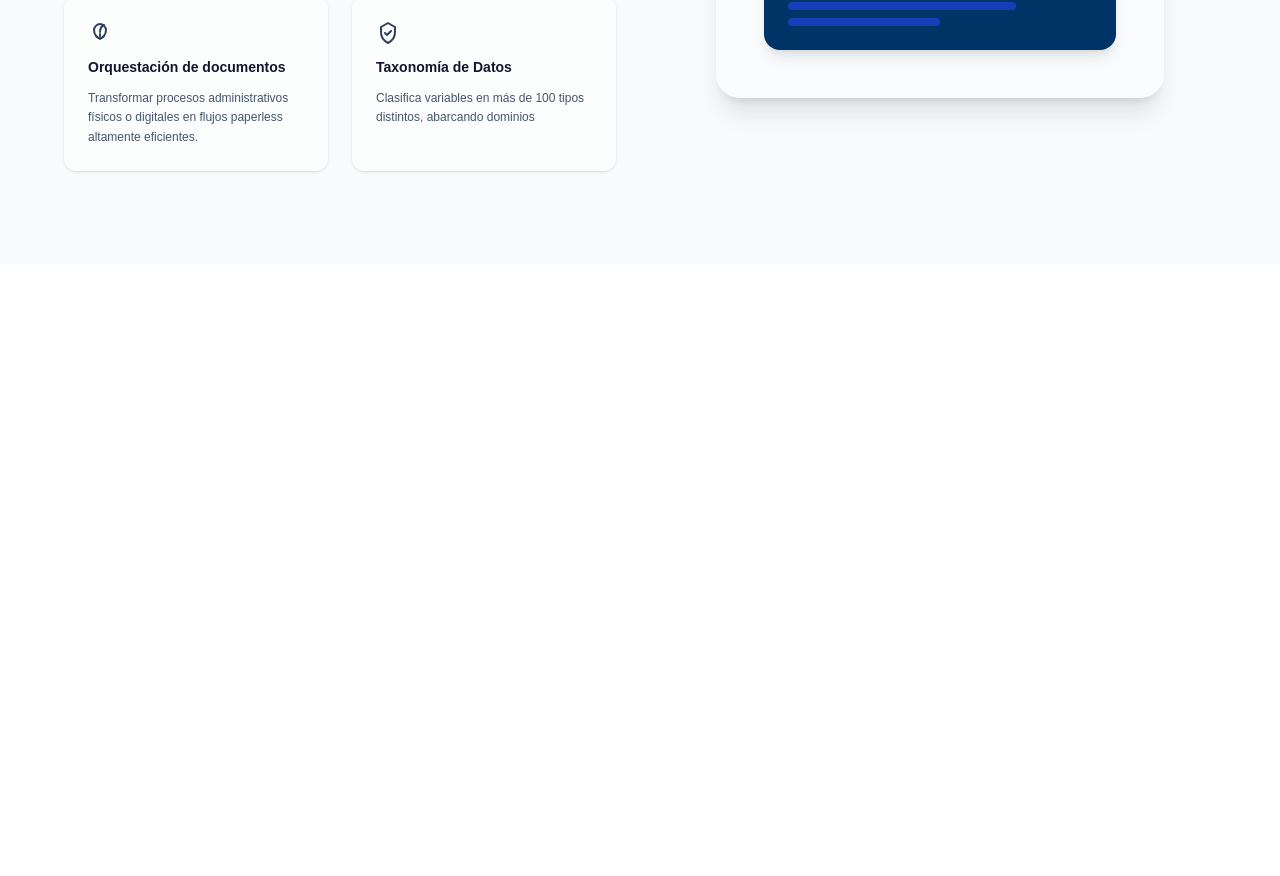
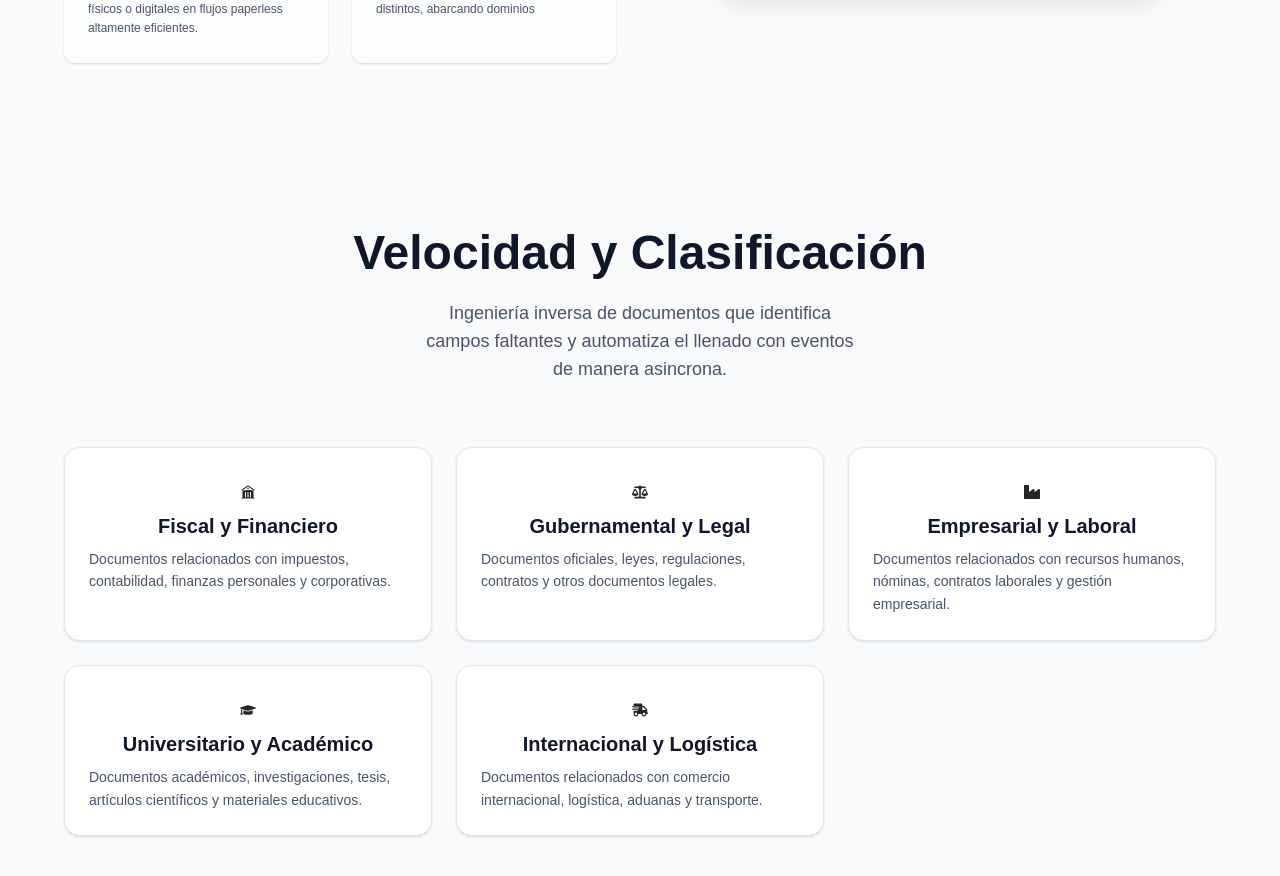
Before and after one commit to CSerratoDev/DataDolphinV2, a Next.js app: page / in a window 1280 px wide. Shown: the part 620-1496 px from the top of the page. Before the commit the page ends 908 px from the top, so only its background shows below. Built offline with nearby package versions, Linux system fonts and the light colour scheme.

Commit message:
Implemented StatusPage and Data

```diff
--- a/app/components/statusPage.tsx
+++ b/app/components/statusPage.tsx
@@ -1,7 +1,36 @@
+import { taxonomias, type Taxonomia } from "../data/taxonomia";
+
 export default function StatusPage() {
     return (
-        <div>
-            Status Page
+        <div className="bg-[#f8fafc] min-h-[700] w-full px-16 py-20">
+            <div className="flex flex-col w-full items-center mb-16">
+                <h1 className="text-5xl font-bold text-slate-900 leading-tight">
+                    Velocidad y Clasificación
+                </h1>
+                <p className="text-slate-600 text-lg max-w-md text-center mt-4">
+                    Ingeniería inversa de documentos que identifica campos faltantes y
+                    automatiza el llenado con eventos de manera asincrona.
+                </p>
+            </div>
+
+            <div className="grid grid-cols-1 md:grid-cols-2 lg:grid-cols-3 gap-6 justify-center">
+                {taxonomias.map((item: Taxonomia) => (
+                    <div
+                        key={item.id}
+                        className="bg-white border border-slate-200 p-6 rounded-2xl shadow-sm hover:shadow-md transition-shadow items-center"
+                    >
+                        <div key={item.id} className="flex flex-col justify-center items-center gap-3 object-contain mt-3 mb-2">
+                            <p className="">{item.img_icon}</p>
+                            <h3 className="text-xl font-bold text-slate-900 ">
+                                {item.nombre}
+                            </h3>
+                        </div>
+                        <p className="text-slate-600 text-sm leading-relaxed">
+                            {item.descripcion}
+                        </p>
+                    </div>
+                ))}
+            </div>
         </div>
-    )
+    );
 }
--- a/app/components/vaultPage.tsx
+++ b/app/components/vaultPage.tsx
@@ -48,7 +48,7 @@ const FeatureCard = ({ icon, title, description }: FeatureCardProps) => (
 
 export default function VaultPage() {
     return (
-        <div className="bg-[#f8fafc] min-h-[700px] w-full grid grid-cols-1 md:grid-cols-2 gap-12 px-16 py-20 items-center">
+        <div className="bg-[#f8fafc] min-h-[700] w-full grid grid-cols-1 md:grid-cols-2 gap-12 px-16 py-20 items-center">
             <div className="flex flex-col gap-8">
                 <div className="space-y-4">
                     <h1 className="text-5xl font-bold text-slate-900 leading-tight">
--- /dev/null
+++ b/app/data/taxonomia.ts
@@ -0,0 +1,43 @@
+import { ReactNode, createElement } from "react";
+import { FaBalanceScale, FaIndustry, FaGraduationCap, FaShippingFast } from "react-icons/fa";
+import { HiBuildingLibrary } from "react-icons/hi2";
+
+export interface Taxonomia {
+    id: number;
+    nombre: string;
+    descripcion: string;
+    img_icon: ReactNode;
+}
+
+export const taxonomias : Taxonomia[] = [
+    {
+        id: 1,
+        nombre: "Fiscal y Financiero",
+        descripcion: "Documentos relacionados con impuestos, contabilidad, finanzas personales y corporativas.",
+        img_icon: createElement(HiBuildingLibrary)
+    },
+    {
+        id: 2,
+        nombre: "Gubernamental y Legal",
+        descripcion: "Documentos oficiales, leyes, regulaciones, contratos y otros documentos legales.",
+        img_icon: createElement(FaBalanceScale)
+    },
+    {
+        id: 3,
+        nombre: "Empresarial y Laboral",
+        descripcion: "Documentos relacionados con recursos humanos, nóminas, contratos laborales y gestión empresarial.",
+        img_icon: createElement(FaIndustry)
+    },
+    {
+        id: 4,
+        nombre: "Universitario y Académico",
+        descripcion: "Documentos académicos, investigaciones, tesis, artículos científicos y materiales educativos.",
+        img_icon: createElement(FaGraduationCap)
+    },
+    {
+        id: 5,
+        nombre: "Internacional y Logística",
+        descripcion: "Documentos relacionados con comercio internacional, logística, aduanas y transporte.",
+        img_icon: createElement(FaShippingFast)
+    }
+];
--- a/app/page.tsx
+++ b/app/page.tsx
@@ -7,13 +7,9 @@ export default function App() {
   return (
     <>
       <PlatformPage/>
-      <br/>
       <SecurityPage/>
-      <br/>
+      <VaultPage/>
       <StatusPage/>
-      <br/>
-      <VaultPage/>
-      <br/>
     </>
   );
 }
--- a/package.json
+++ b/package.json
@@ -11,7 +11,8 @@
   "dependencies": {
     "next": "16.2.4",
     "react": "19.2.4",
-    "react-dom": "19.2.4"
+    "react-dom": "19.2.4",
+    "react-icons": "^5.6.0"
   },
   "devDependencies": {
     "@tailwindcss/postcss": "^4",
```
Also changed, not shown: 1 other file (tests, documents, lock files or other folders).
